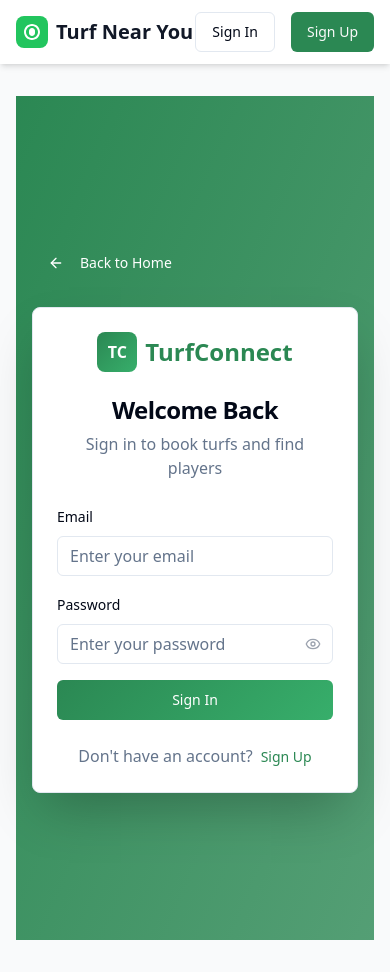
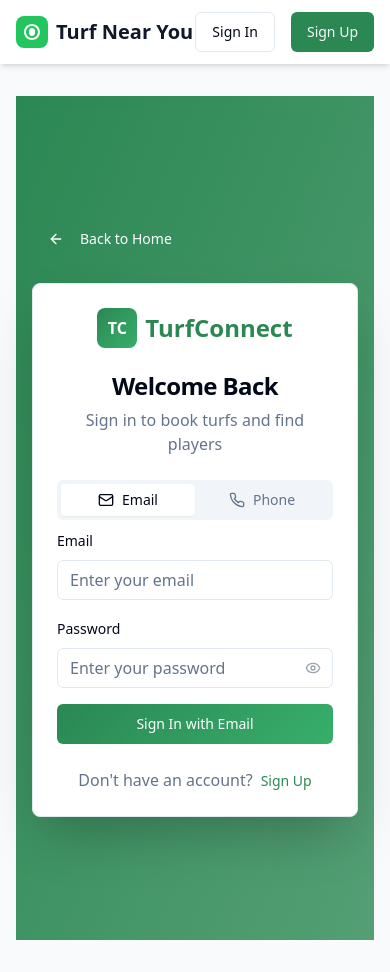
Before and after one commit to Divvyaj15/Turf-Near-You, a React (Vite) app: page /auth in a window 390 px wide. Built offline with nearby package versions, Linux system fonts and the light colour scheme.

Commit message:
feat: Update sign-in page
Modify the sign-in page to include a sign-up option only if the user doesn't have an account. Add a phone number option to the sign-in page.

```diff
--- a/src/components/AuthForm.tsx
+++ b/src/components/AuthForm.tsx
@@ -4,7 +4,8 @@ import { Button } from '@/components/ui/button';
 import { Input } from '@/components/ui/input';
 import { Label } from '@/components/ui/label';
 import { Card, CardContent, CardHeader, CardTitle } from '@/components/ui/card';
-import { Eye, EyeOff } from 'lucide-react';
+import { Eye, EyeOff, Mail, Phone } from 'lucide-react';
+import { Tabs, TabsContent, TabsList, TabsTrigger } from '@/components/ui/tabs';
 
 interface AuthFormProps {
   isSignUp: boolean;
@@ -19,6 +20,7 @@ interface AuthFormProps {
   onFullNameChange: (fullName: string) => void;
   onPhoneNumberChange: (phoneNumber: string) => void;
   onSubmit: (e: React.FormEvent) => void;
+  onPhoneSignIn?: (e: React.FormEvent) => void;
   onToggleMode: () => void;
   onChangeRole: () => void;
 }
@@ -36,10 +38,12 @@ const AuthForm: React.FC<AuthFormProps> = ({
   onFullNameChange,
   onPhoneNumberChange,
   onSubmit,
+  onPhoneSignIn,
   onToggleMode,
   onChangeRole
 }) => {
   const [showPassword, setShowPassword] = useState(false);
+  const [signInMethod, setSignInMethod] = useState<'email' | 'phone'>('email');
 
   return (
     <Card className="shadow-2xl">
@@ -80,9 +84,125 @@ const AuthForm: React.FC<AuthFormProps> = ({
       </CardHeader>
 
       <CardContent>
+        {!isSignUp && (
+          <Tabs value={signInMethod} onValueChange={(value) => setSignInMethod(value as 'email' | 'phone')} className="w-full mb-6">
+            <TabsList className="grid w-full grid-cols-2">
+              <TabsTrigger value="email" className="flex items-center gap-2">
+                <Mail className="w-4 h-4" />
+                Email
+              </TabsTrigger>
+              <TabsTrigger value="phone" className="flex items-center gap-2">
+                <Phone className="w-4 h-4" />
+                Phone
+              </TabsTrigger>
+            </TabsList>
+
+            <TabsContent value="email">
               <form onSubmit={onSubmit} className="space-y-4">
+                <div className="space-y-2">
+                  <Label htmlFor="email">Email</Label>
+                  <Input
+                    id="email"
+                    type="email"
+                    placeholder="Enter your email"
+                    value={email}
+                    onChange={(e) => onEmailChange(e.target.value)}
+                    required
+                  />
+                </div>
+
+                <div className="space-y-2">
+                  <Label htmlFor="password">Password</Label>
+                  <div className="relative">
+                    <Input
+                      id="password"
+                      type={showPassword ? "text" : "password"}
+                      placeholder="Enter your password"
+                      value={password}
+                      onChange={(e) => onPasswordChange(e.target.value)}
+                      required
+                    />
+                    <Button
+                      type="button"
+                      variant="ghost"
+                      size="sm"
+                      className="absolute right-0 top-0 h-full px-3 py-2 hover:bg-transparent"
+                      onClick={() => setShowPassword(!showPassword)}
+                    >
+                      {showPassword ? (
+                        <EyeOff className="h-4 w-4 text-gray-400" />
+                      ) : (
+                        <Eye className="h-4 w-4 text-gray-400" />
+                      )}
+                    </Button>
+                  </div>
+                </div>
+
+                <Button
+                  type="submit"
+                  className="w-full cricket-gradient text-white hover:opacity-90"
+                  disabled={isLoading}
+                >
+                  {isLoading ? 'Loading...' : 'Sign In with Email'}
+                </Button>
+              </form>
+            </TabsContent>
+
+            <TabsContent value="phone">
+              <form onSubmit={onPhoneSignIn} className="space-y-4">
+                <div className="space-y-2">
+                  <Label htmlFor="phoneSignIn">Phone Number</Label>
+                  <Input
+                    id="phoneSignIn"
+                    type="tel"
+                    placeholder="Enter your phone number"
+                    value={phoneNumber}
+                    onChange={(e) => onPhoneNumberChange(e.target.value)}
+                    required
+                  />
+                </div>
+
+                <div className="space-y-2">
+                  <Label htmlFor="passwordPhone">Password</Label>
+                  <div className="relative">
+                    <Input
+                      id="passwordPhone"
+                      type={showPassword ? "text" : "password"}
+                      placeholder="Enter your password"
+                      value={password}
+                      onChange={(e) => onPasswordChange(e.target.value)}
+                      required
+                    />
+                    <Button
+                      type="button"
+                      variant="ghost"
+                      size="sm"
+                      className="absolute right-0 top-0 h-full px-3 py-2 hover:bg-transparent"
+                      onClick={() => setShowPassword(!showPassword)}
+                    >
+                      {showPassword ? (
+                        <EyeOff className="h-4 w-4 text-gray-400" />
+                      ) : (
+                        <Eye className="h-4 w-4 text-gray-400" />
+                      )}
+                    </Button>
+                  </div>
+                </div>
+
+                <Button
+                  type="submit"
+                  className="w-full cricket-gradient text-white hover:opacity-90"
+                  disabled={isLoading}
+                >
+                  {isLoading ? 'Loading...' : 'Sign In with Phone'}
+                </Button>
+              </form>
+            </TabsContent>
+          </Tabs>
+        )}
+
         {isSignUp && (
-            <>
+          <form onSubmit={onSubmit} className="space-y-4">
             <div className="space-y-2">
               <Label htmlFor="fullName">Full Name *</Label>
               <Input
@@ -106,8 +226,6 @@ const AuthForm: React.FC<AuthFormProps> = ({
                 required={isSignUp}
               />
             </div>
-            </>
-          )}
 
             <div className="space-y-2">
               <Label htmlFor="email">Email</Label>
@@ -160,6 +278,7 @@ const AuthForm: React.FC<AuthFormProps> = ({
               )}
             </Button>
           </form>
+        )}
 
         <div className="mt-6 text-center">
           <p className="text-muted-foreground">
--- a/src/pages/Auth.tsx
+++ b/src/pages/Auth.tsx
@@ -1,4 +1,3 @@
-
 import React, { useState, useEffect } from 'react';
 import { useNavigate, useSearchParams } from 'react-router-dom';
 import { Button } from '@/components/ui/button';
@@ -166,6 +165,82 @@ const Auth = () => {
     }
   };
 
+  const handlePhoneSignIn = async (e: React.FormEvent) => {
+    e.preventDefault();
+    setIsLoading(true);
+
+    try {
+      // Find user by phone number first
+      const { data: profile, error: profileError } = await supabase
+        .from('user_profiles')
+        .select('id, phone_verified')
+        .eq('phone_number', phoneNumber)
+        .maybeSingle();
+
+      if (profileError || !profile) {
+        toast({
+          title: "Error",
+          description: "No account found with this phone number",
+          variant: "destructive"
+        });
+        setIsLoading(false);
+        return;
+      }
+
+      if (!profile.phone_verified) {
+        toast({
+          title: "Error",
+          description: "Phone number not verified. Please complete verification first.",
+          variant: "destructive"
+        });
+        setIsLoading(false);
+        return;
+      }
+
+      // Get user email from profiles table
+      const { data: userProfile, error: userError } = await supabase
+        .from('profiles')
+        .select('email')
+        .eq('id', profile.id)
+        .single();
+
+      if (userError || !userProfile) {
+        toast({
+          title: "Error",
+          description: "Unable to find user account",
+          variant: "destructive"
+        });
+        setIsLoading(false);
+        return;
+      }
+
+      // Sign in with email and password
+      const result = await signIn(userProfile.email, password);
+
+      if (!result.error) {
+        toast({
+          title: "Success",
+          description: "Logged in successfully with phone number!",
+        });
+      } else {
+        toast({
+          title: "Error",
+          description: "Invalid phone number or password",
+          variant: "destructive"
+        });
+      }
+    } catch (error: any) {
+      console.error('Phone sign in error:', error);
+      toast({
+        title: "Error",
+        description: "An unexpected error occurred",
+        variant: "destructive"
+      });
+    } finally {
+      setIsLoading(false);
+    }
+  };
+
   const resetForm = () => {
     setEmail('');
     setPassword('');
@@ -284,6 +359,7 @@ const Auth = () => {
           onFullNameChange={setFullName}
           onPhoneNumberChange={setPhoneNumber}
           onSubmit={handleSubmit}
+          onPhoneSignIn={handlePhoneSignIn}
           onToggleMode={handleToggleMode}
           onChangeRole={handleChangeRole}
         />
```
Lines whose indentation alone changed are shown as unchanged.
